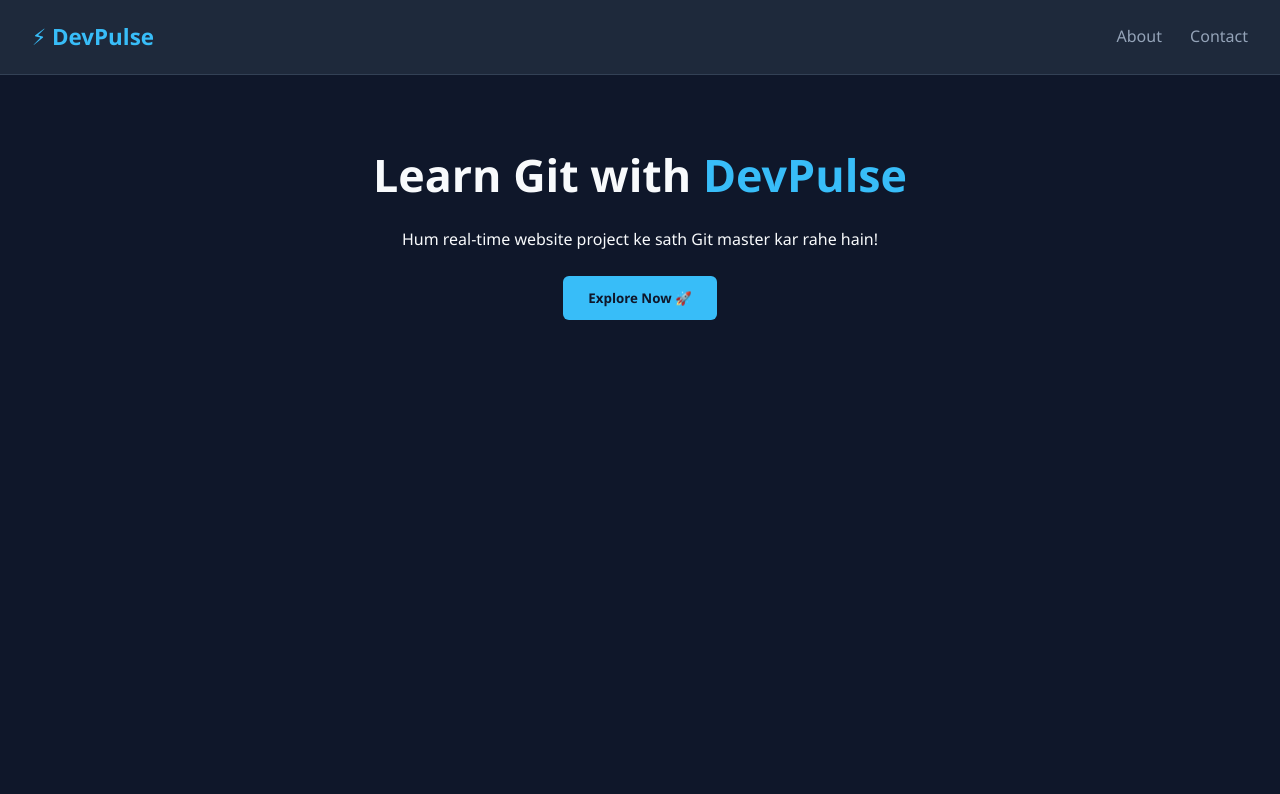
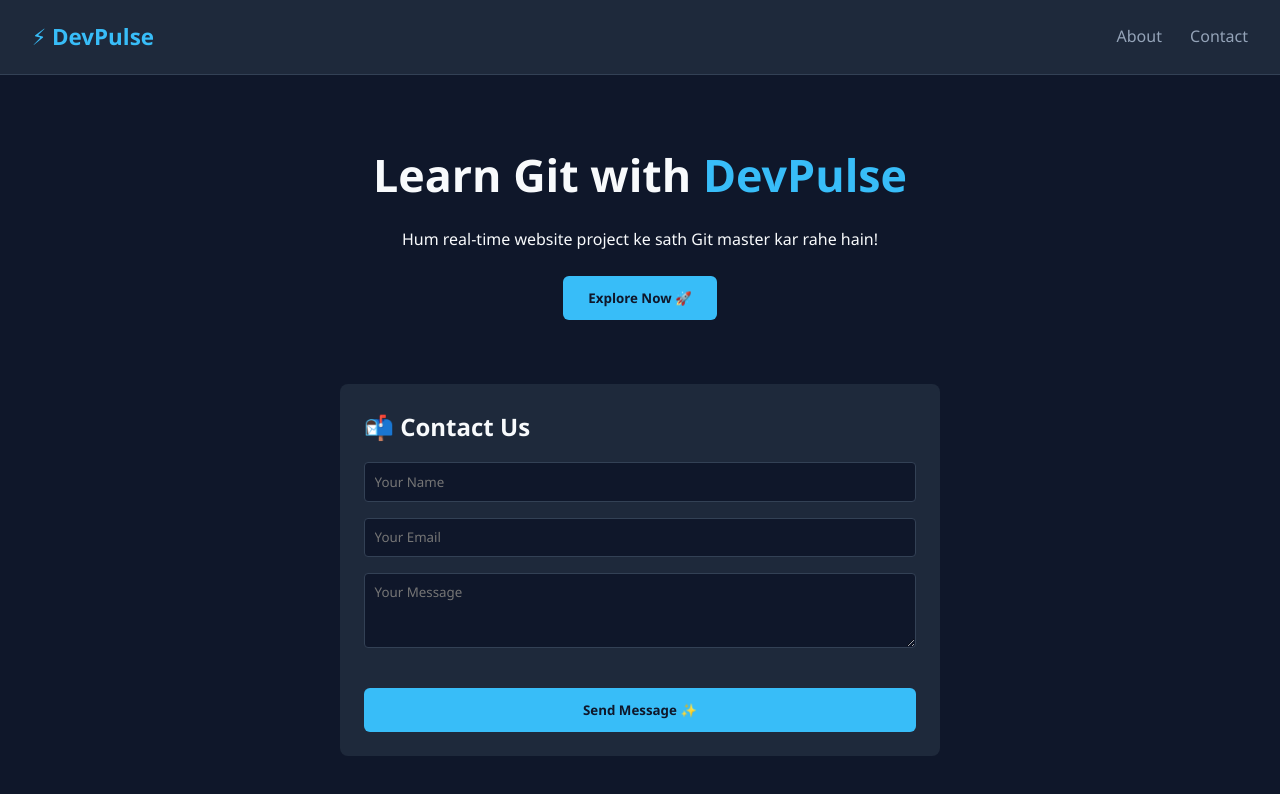
Before and after one commit to gitHarshjangir/Learning-gitub, a plain HTML site: page index.html in a window 1280 px wide. Drawn offline with Linux system fonts and the light colour scheme.

Commit message:
feat: Add contact form section

```diff
--- a/index.html
+++ b/index.html
@@ -20,5 +20,16 @@
     <p>Hum real-time website project ke sath Git master kar rahe hain!</p>
     <button class="btn">Explore Now 🚀</button>
   </main>
+
+  <!-- Naya Feature: Contact Section -->
+  <section class="contact-section" id="contact" style="max-width: 600px; margin: 3rem auto; padding: 1.5rem; background: #1e293b; border-radius: 8px;">
+    <h2>📬 Contact Us</h2>
+    <form style="display: flex; flex-direction: column; gap: 1rem; margin-top: 1rem;">
+      <input type="text" placeholder="Your Name" style="padding: 0.6rem; border-radius: 4px; border: 1px solid #334155; background: #0f172a; color: #fff;">
+      <input type="email" placeholder="Your Email" style="padding: 0.6rem; border-radius: 4px; border: 1px solid #334155; background: #0f172a; color: #fff;">
+      <textarea placeholder="Your Message" rows="3" style="padding: 0.6rem; border-radius: 4px; border: 1px solid #334155; background: #0f172a; color: #fff;"></textarea>
+      <button type="button" class="btn">Send Message ✨</button>
+    </form>
+  </section>
 </body>
 </html>
```
Also changed, not shown: 1 other file.
